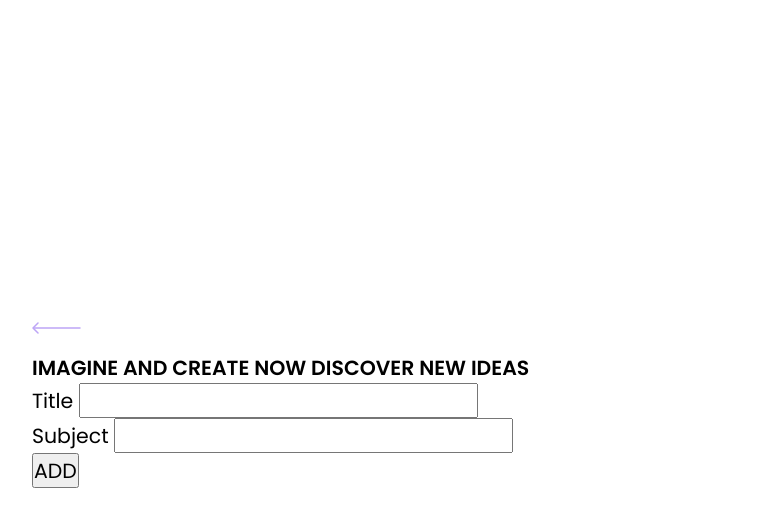
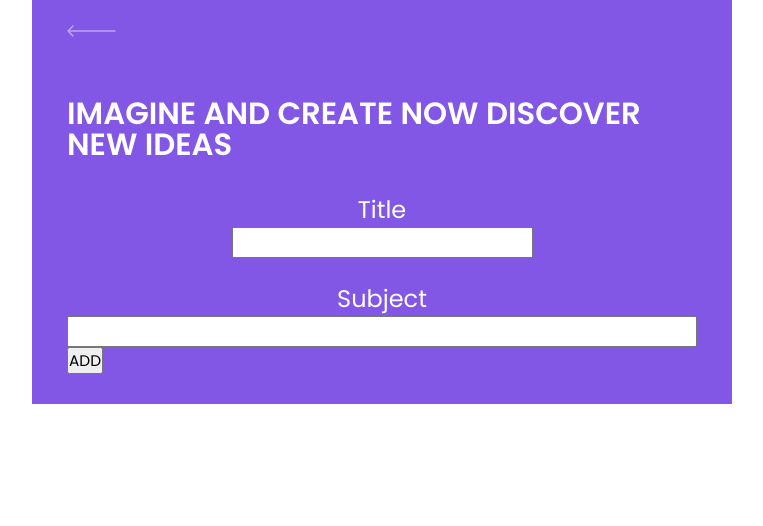
Before and after one commit to JonneBR/Todo-List, a plain HTML site: page list.html in a window 1280 px wide. Shown: the whole page, without its empty margins (258-1021 px from the left). Drawn offline with Linux system fonts and the light colour scheme.

Commit message:
page list css

```diff
--- a/list.html
+++ b/list.html
@@ -6,7 +6,7 @@
     <title>TUDU | GET EVERYTHING DONE</title>
 
     <link rel="stylesheet" href="/styles/main.css" />
-    <link rel="stylesheet" href="/styles/page-landing.css" />
+    <link rel="stylesheet" href="/styles/page-list.css" />
 
     <link
       href="https://fonts.googleapis.com/css2?family=Archivo:wght@400;700&amp;family=Poppins:wght@400;600&amp;display=swap"
@@ -26,9 +26,10 @@
         <div class="header-content">
           <strong>IMAGINE AND CREATE NOW DISCOVER NEW IDEAS</strong><br />
           <form id="form-container">
-            <label for="title-input">Title</label>
+            <label id="title-label" for="title-label">Title</label>
             <input id="title-input" type="text" /><br />
-            <label for="subject-input">Subject</label>
+
+            <label id="subject-label" for="subject-input">Subject</label>
             <input id="subject-input" type="text" />
           </form>
           <button class="btn-add">ADD</button>
--- /dev/null
+++ b/styles/page-list.css
@@ -0,0 +1,71 @@
+#page-list #container {
+  width: 100vw;
+  height: 100vh;
+}
+
+.page-header {
+  background: var(--color-primary);
+
+  display: flex;
+  flex-direction: column;
+}
+
+.page-header .top-bar-container {
+  width: 90%;
+  margin: 0 auto;
+  /* border: 1px solid red; */
+  padding: 1.6rem 0;
+}
+
+.page-header .top-bar-container a {
+  height: 1.6rem;
+  transition: opacity 0.2s;
+}
+
+.page-header .top-bar-container a :hover {
+  opacity: 0.6;
+}
+
+.page-header .header-content {
+  width: 90%;
+  margin: 3.2rem auto;
+}
+
+.page-header .header-content strong {
+  font: 700 3.2rem Poppins;
+  line-height: 3.2rem;
+  color: var(--color-text-base);
+}
+
+#form-container {
+  margin-top: 3.2rem;
+  display: flex;
+  flex-direction: column;
+  align-items: center;
+}
+
+#form-container #title-label {
+  font-size: 2.5rem;
+  color: var(--color-text-base);
+}
+
+#form-container #title-input {
+  height: 3.2rem;
+}
+
+#form-container #subject-label {
+  font-size: 2.5rem;
+  color: var(--color-text-base);
+}
+
+#form-container #subject-input {
+  /* margin-top: 3.2rem;
+  display: flex;
+  flex-direction: column; */
+  /* margin-top: 3.2rem; */
+  width: 100%;
+  display: flex;
+  height: 3.2rem;
+  align-items: center;
+  /* border: 1px solid red; */
+}
```
